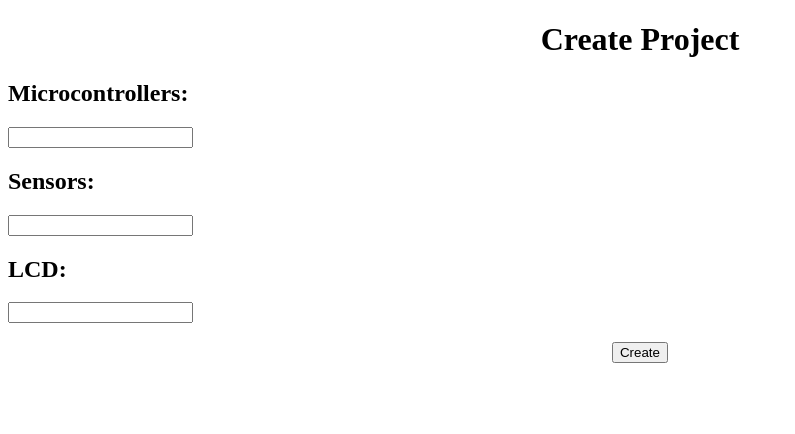
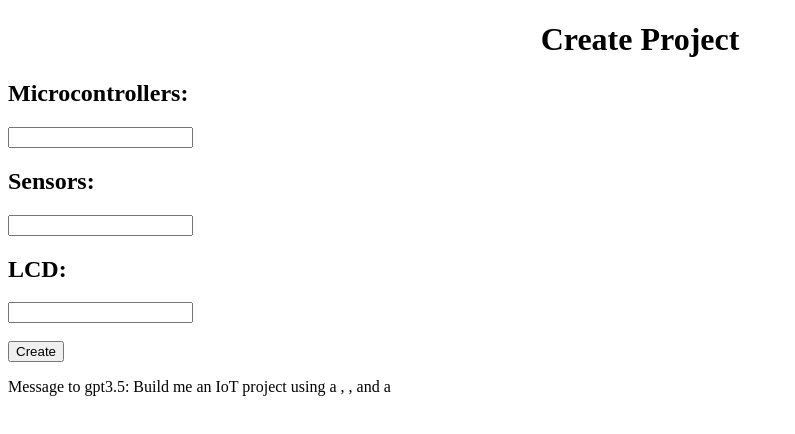
Before and after one commit to cammcinnes/IoT-now, a React (Vite) app in the folder main/: page /create in a window 1280 px wide. Shown: the top 434 px of the page, without its empty margins (0-795 px from the left). Built offline with nearby package versions, Linux system fonts and the light colour scheme.

Commit message:
Setup response to render on page

```diff
--- a/main/src/main.jsx
+++ b/main/src/main.jsx
@@ -7,6 +7,7 @@ import {
 import Home from "./pages/Home";
 import CreateProject from "./pages/CreateProject";
 import ErrorPage from "./pages/ErrorPage";
+// import Project from "./pages/Project";
 
 const router = createBrowserRouter([
   {
@@ -16,8 +17,14 @@ const router = createBrowserRouter([
   },
   {
     path: "create",
-    element: <CreateProject />
+    element: <CreateProject />,
+    errorElement: <ErrorPage />
   },
+  // {
+  //   path: "project",
+  //   element: <Project />,
+  //   errorElement: <ErrorPage />
+  // },
 ]);
 
 ReactDOM.createRoot(document.getElementById("root")).render(
--- a/main/src/pages/CreateProject.jsx
+++ b/main/src/pages/CreateProject.jsx
@@ -1,48 +1,62 @@
-import { useState } from 'react';
+import { useEffect, useState } from 'react';
 import "../style/Home.css";
-import Button from '../components/Button';
+// import { useNavigate } from 'react-router-dom';
+
 
 function CreateProject() {
   const [MCU, setMCU] = useState("");
   const [Sensor, setSensor] = useState("");
   const [LCD, setLCD] = useState("");
-  const [chatLog, setChatLog] = useState([]);
+  const [chatLog, setChatLog] = useState("");
+  const [Project, setProject] = useState("");
+  // const navigate = useNavigate();
+
+  // update the state as you go
+  useEffect(()=> {
+    setChatLog(`Build me an IoT project using a ${MCU}, ${Sensor}, and a ${LCD}`);
+  },[MCU, Sensor, LCD]);
 
   async function handleSubmit(e) {
     e.preventDefault();
-  setChatLog([...chatLog, {user: "me", message: `Build me a IoT project using a ${MCU}, ${Sensor} and ${LCD}`}])
-  setMCU("");
-  setSensor("");
-  setLCD("");
     // fetch response to the api
-    const reponse = await fetch("http://localhost:3080", {
+      const response = await fetch("http://localhost:3080", {
         method: "POST",
         headers: {
           "Content-Type": "application/json"
         },
         body: JSON.stringify({
-        message: chatLog.map((message) => message.message).join("")
+          message: chatLog
       })
       });
+      // clear states
+      setMCU("");
+      setSensor("");
+      setLCD("");
+
       const data = await response.json();
-    console.log(data.message);
+      console.log(data);
+      setProject(data);
   }
 
   return (
     <>
         <h1>Create Project</h1>
         <div className="input">
+          <form onSubmit={handleSubmit}>
             <h2>Microcontrollers: </h2>
             <input type="text" value={MCU} onChange={e => setMCU(e.target.value)}/>
-            <h3>{MCU}</h3>
+            <p>{MCU}</p>
             <h2>Sensors: </h2>
             <input type="text" value={Sensor} onChange={e => setSensor(e.target.value)}/>
-            <h3>{Sensor}</h3>
             <h2>LCD: </h2>
             <input type="text" value={LCD} onChange={e => setLCD(e.target.value)}/>
-            <h3>{LCD}</h3>
+            <br></br>
+            <br></br>
+            <button type= "submit"> Create </button>
+            </form>
+            <p>Message to gpt3.5: {chatLog}</p>
+            <p>{Project}</p>
         </div>
-        <button type= "submit" onClick={handleSubmit}> Create </button>
     </>
   );
 }
--- /dev/null
+++ b/main/src/pages/Project.jsx
@@ -0,0 +1,25 @@
+// import "../style/Home.css";
+// import { useLocation } from "react-router-dom";
+
+// function Project() {
+//     const location = useLocation();
+//     const data = location.state;
+//     console.log(location);
+
+//     if (data){
+//         return (
+//             <>
+//                 <p>`${data}`</p>
+//             </>
+//         );
+//     } else {
+//         return (
+//             <>
+//                 <p>No project has been created!</p>
+//             </>
+//         );
+//     }
+
+// }
+
+// export default Project;
```
Also changed, not shown: 1 other file (tests, documents, lock files or other folders). Lines whose indentation alone changed are shown as unchanged.
